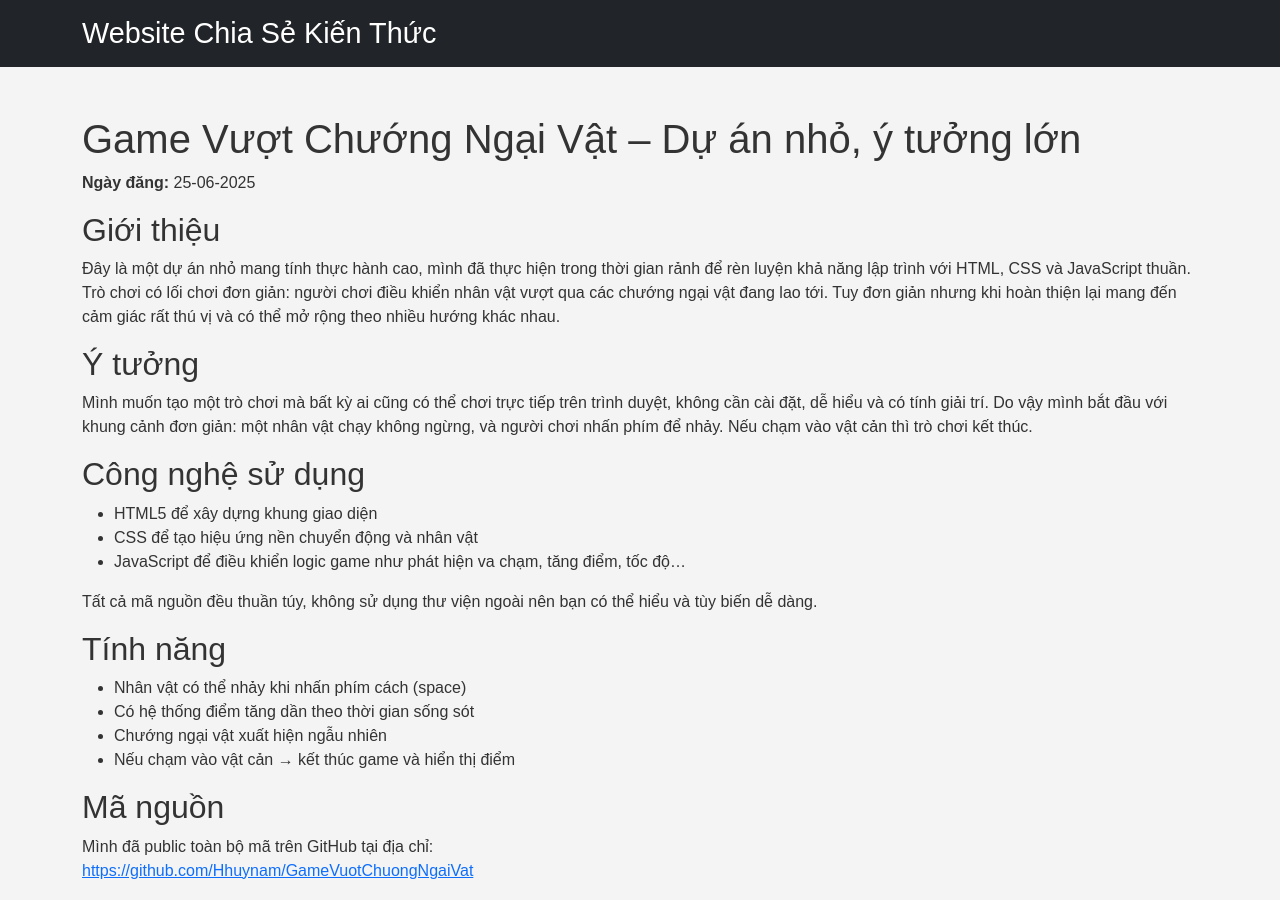
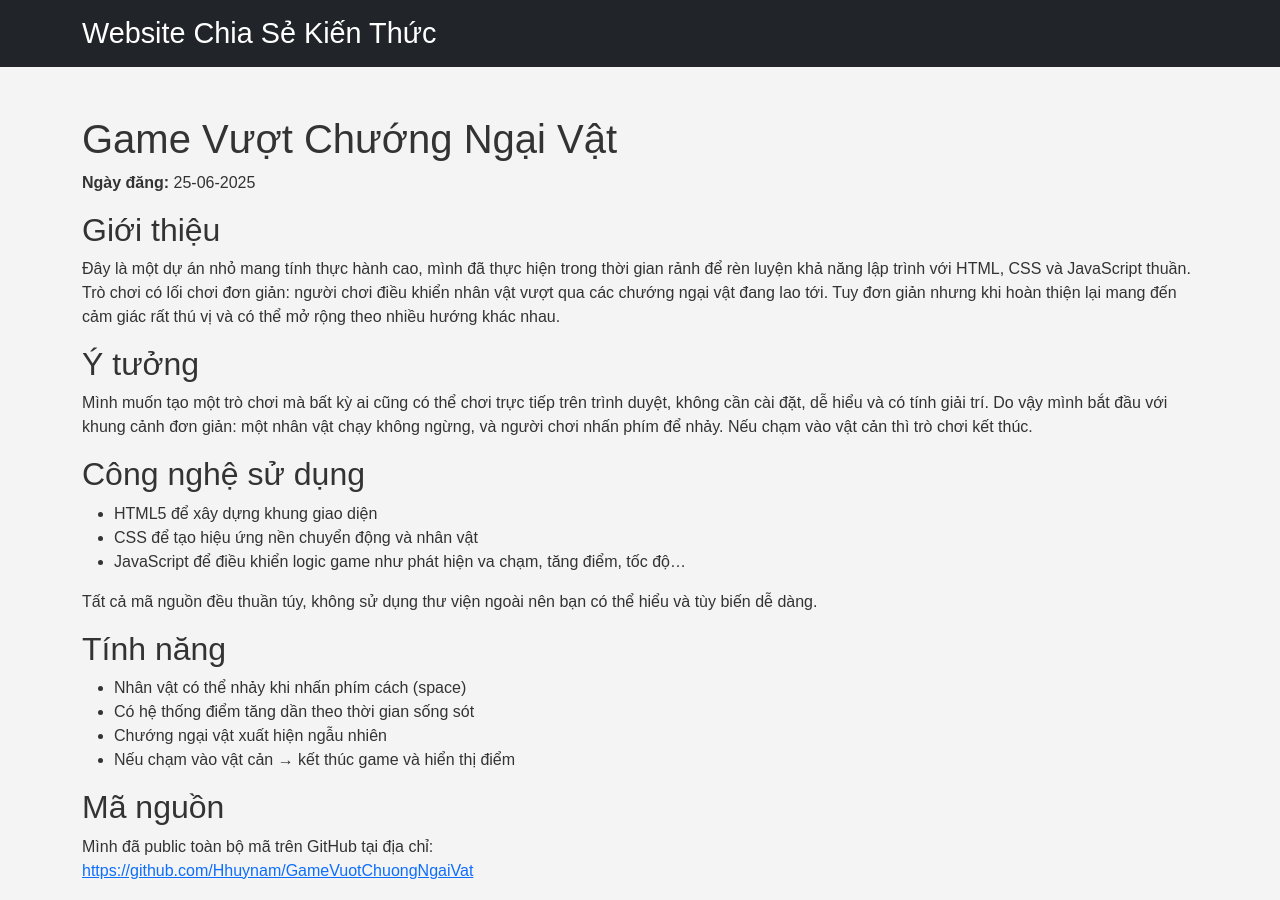
Before and after one commit to Hhuynam/web_blog_github_page, a Jekyll site: the page built from _posts/2025-06-25-GameVuotChuongNgaiVat.md, in a window 1280 px wide and 900 px high. Built offline with Jekyll 4.4.1, drawn with Linux system fonts in a browser that asks for light colours.

Commit message:
update 15

```diff
--- a/_posts/2025-06-25-GameVuotChuongNgaiVat.md
+++ b/_posts/2025-06-25-GameVuotChuongNgaiVat.md
@@ -1,6 +1,6 @@
 ---
 layout: post
-title: "Game Vượt Chướng Ngại Vật – Dự án nhỏ, ý tưởng lớn"
+title: "Game Vượt Chướng Ngại Vật"
 date: 2025-06-25
 tags: [game, javascript, html, lập trình, dự án]
 ---
```
